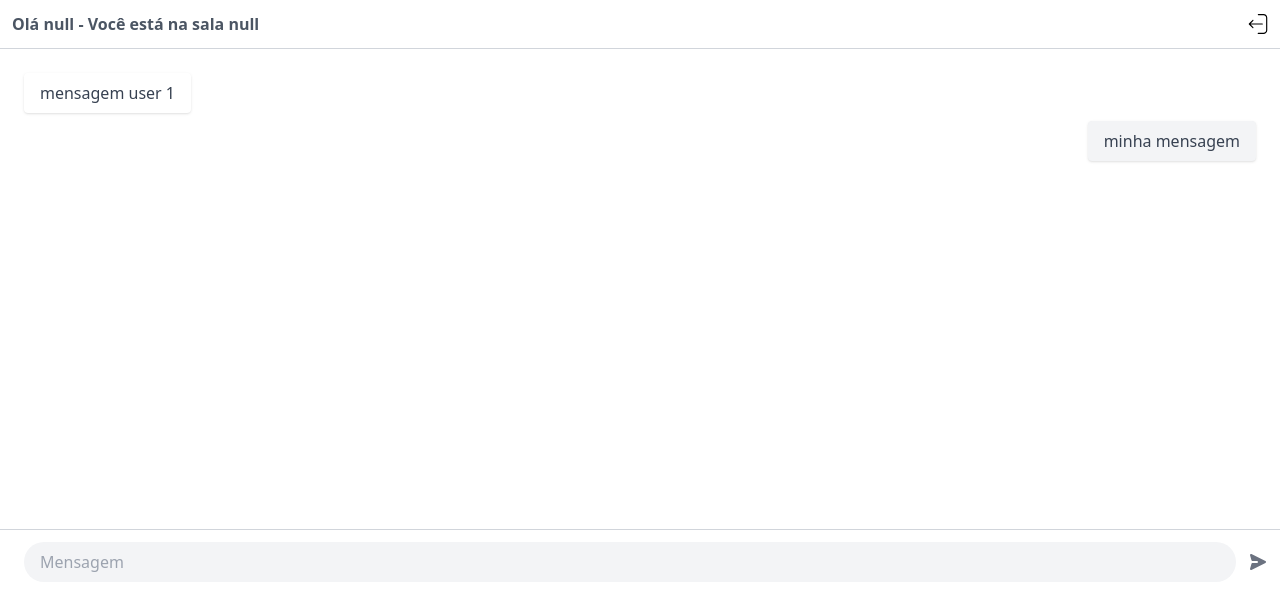
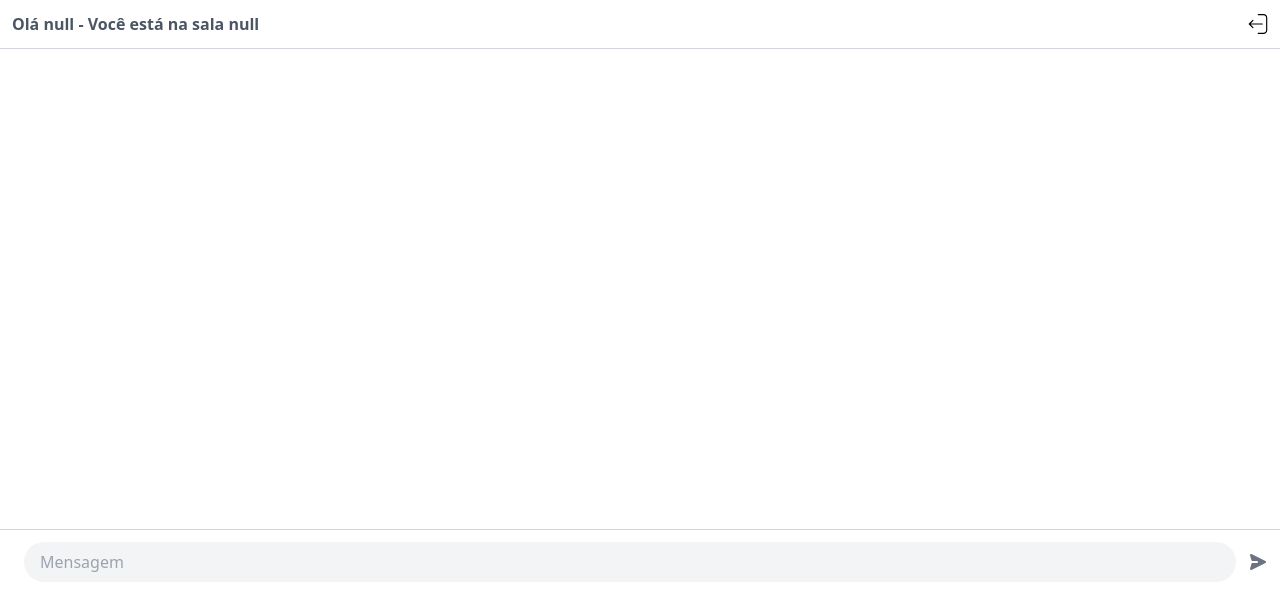
Before and after one commit to alissonfelipeee/live-chat, a website: page public/chat.html in a window 1280 px wide. Drawn offline with nearby package versions, Linux system fonts and the light colour scheme; no server answers.

Commit message:
fix: fixed error that messages appear as undefined

```diff
--- a/public/chat.html
+++ b/public/chat.html
@@ -46,22 +46,7 @@
             </div>
           </div>
           <div class="relative w-full p-6 overflow-y-auto h-[30rem]">
-            <ul class="space-y-2" id="messages">
-              <li class="flex justify-start">
-                <div
-                  class="relative max-w-xl px-4 py-2 text-gray-700 rounded shadow"
-                >
-                  <span class="block">mensagem user 1</span>
-                </div>
-              </li>
-              <li class="flex justify-end">
-                <div
-                  class="relative max-w-xl px-4 py-2 text-gray-700 bg-gray-100 rounded shadow"
-                >
-                  <span class="block">minha mensagem</span>
-                </div>
-              </li>
-            </ul>
+            <ul class="space-y-2" id="messages"></ul>
           </div>
           <div
             class="flex items-center justify-between w-full p-3 border-t border-gray-300"
--- a/public/chat.js
+++ b/public/chat.js
@@ -63,7 +63,7 @@ function createMessage(data) {
     <div
     class="relative max-w-xl px-4 py-2 text-gray-700 bg-gray-100 rounded shadow"
   >
-        <strong>${data.username}</strong> <span>${data.text} - ${dayjs(
+        <strong>${data.username}</strong> <span>${data.message} - ${dayjs(
       data.createdAt
     ).format("DD/MM HH:mm")}</span>
     </div>
@@ -75,7 +75,7 @@ function createMessage(data) {
     <div
     class="relative max-w-xl px-4 py-2 text-gray-700 rounded shadow"
   >
-        <strong>${data.username}</strong> <span>${data.text} - ${dayjs(
+        <strong>${data.username}</strong> <span>${data.message} - ${dayjs(
       data.createdAt
     ).format("DD/MM HH:mm")}</span>
     </div>
```
